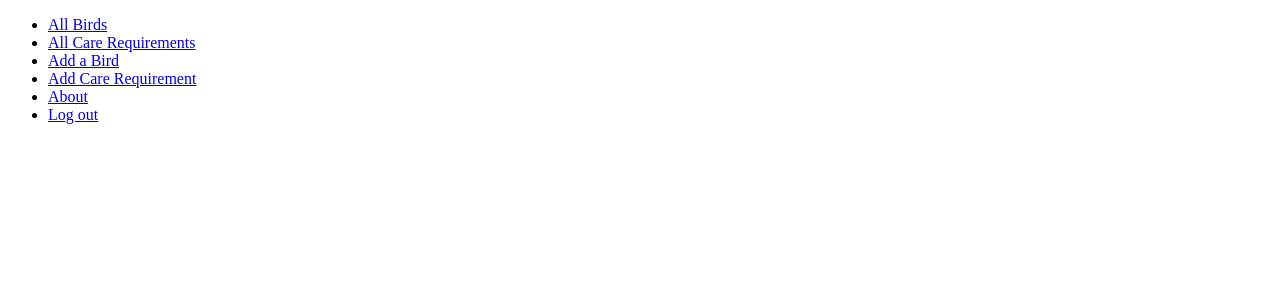
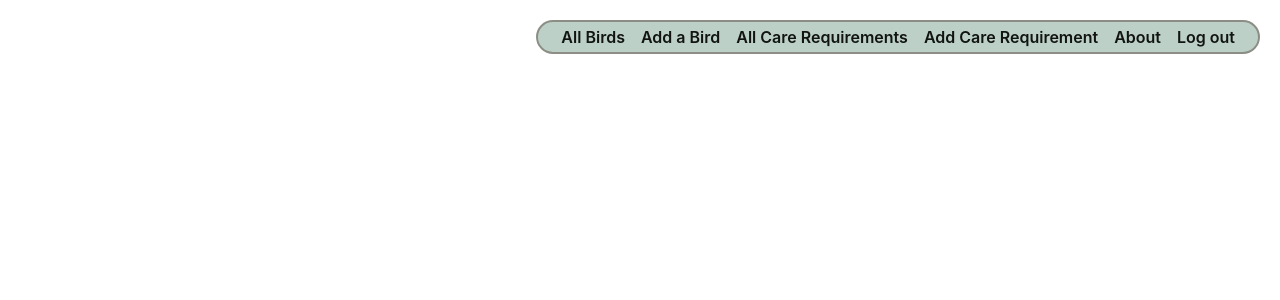
Before and after one commit to creyes25/bird-collector, a Django app: page /birds/ in a window 1280 px wide. Shown: the top 300 px of the page. Run offline with Django 4.2, Linux system fonts and the light colour scheme; the visitor is signed in with stand-in values (Sample User, id 1); data that the repository does not hold is empty.

Commit message:
style navigation bar, birds index and bird details

```diff
--- a/main_app/static/css/base.css
+++ b/main_app/static/css/base.css
@@ -0,0 +1,271 @@
+html {
+  box-sizing: border-box
+}
+
+/* The Universal Selector */
+*, /* All elements*/
+*::before, /* All ::before pseudo-elements */
+*::after { /* All ::after pseudo-elements */
+  /* height & width will now include border & padding by default
+     but can be over-ridden as needed */
+  box-sizing: inherit;
+}
+
+/* resets font size to be 62.5% of the user preference -
+     in most browser configurations this will be 10px */
+:root {
+  font-size: 62.5%
+}
+
+body {
+  margin: 0;
+  display: flex;
+  flex-direction: column;
+  align-items: center;
+  font-family: -apple-system, BlinkMacSystemFont, 'Segoe UI', 'Roboto',
+    'Oxygen', 'Ubuntu', 'Cantarell', 'Fira Sans', 'Droid Sans',
+    'Helvetica Neue', sans-serif;
+  min-height: 100vh;
+  --nav-bg: #bcd0c7c5;
+  --nav-bg-ff:#bcd0c7d6;
+  --borders: #898980ec solid 2px;
+  --text-color: rgb(17, 20, 17);
+  --link-hover-color: #6c7a5dfb;
+  --button-bg: rgb(245, 245, 245);
+  --button-bg-hover: rgb(226, 226, 226);
+  --submit: rgb(26, 128, 0);
+  --warn: rgb(255, 102, 0);
+  --danger: rgb(220, 20, 30);
+  --secondary: rgb(57, 57, 57);
+  --card-box-shadow: 5px 5px 6px -1px #AAA;
+  --font-xtreme: 4.2rem;
+  --font-xxl: 3.6rem;
+  --font-xl: 2.4rem;
+  --font-l: 1.8rem;
+  --font-reg: 1.6rem;
+  --card-border-radius: 6px;
+}
+
+header {
+  width: 100%;
+  background: var(--nav-bg-ff); /* rgba(104, 197, 248, .9) */
+  border-bottom: var(--borders);
+}
+
+nav {
+  margin: 10px;
+}
+
+ul {
+  margin: 0;
+  list-style: none;
+  padding: 0;
+}
+
+main {
+  width: 100%;
+  padding: 0 10px;
+}
+
+h2 {
+  font-size: var(--font-xl);
+}
+
+nav a {
+  text-decoration: none;
+  color: var(--text-color);
+  font-weight: 600;
+  font-size: 16px;
+}
+
+nav a:hover {
+  color: var(--link-hover-color)
+}
+
+nav ul {
+  display: flex;
+  align-items: center;
+  justify-content: center;
+  flex-wrap: wrap;
+}
+
+nav li {
+  padding: 5px 8px;
+}
+
+.header-logo-container {
+  margin: auto;
+  padding: 10px 20px 0;
+  max-width: 500px;
+}
+
+.page-header {
+  display: flex;
+  align-items: center;
+  margin: 20px;
+}
+
+.btn {
+  font-size: var(--font-l);
+  padding: 8px 16px;
+  border-radius: 6px;
+  border-width: 2px;
+  border-style: solid;
+  text-decoration: none;
+  background-color: var(--button-bg);
+  font-weight: 600;
+  cursor: pointer;
+  font-family: inherit;
+  margin-right: 10px;
+}
+
+.btn:hover {
+  background-color: var(--button-bg-hover);
+}
+
+.submit {
+  color: var(--submit);
+  border-color: var(--submit);
+}
+
+.secondary {
+  color: var(--secondary);
+  border-color: var(--secondary);
+}
+
+.warn {
+  color: var(--warn);
+  border-color: var(--warn);
+}
+
+.danger {
+  color: var(--danger);
+  border-color: var(--danger);
+}
+
+.page-header h1 {
+  font-size: var(--font-xxl);
+  margin: 0;
+}
+
+.page-header img {
+  height: 40px;
+  margin-left:15px;
+}
+
+.page-header img:first-of-type {
+  margin-left: 20px;
+}
+
+.page-content {
+  font-size: var(--font-reg);
+}
+
+@media only screen and (min-width: 768px) {
+  header {
+    position: sticky;
+    display: flex;
+    flex-direction: row;
+    top: 0;
+    align-items: center;
+  }
+
+  main {
+    max-width: 1300px;
+    min-height: calc(100vh - 53px);
+  }
+
+  nav,
+  .header-logo-container {
+    margin: 10px 0;
+    padding: 0 15px;
+  }
+
+  /* visual fix to help align logo */
+  .header-logo-container {
+    padding-top: 3px;
+  }
+
+  nav {
+    margin-left: auto;
+    display: flex;
+    justify-content: center;
+  }
+
+  nav ul {
+    flex-wrap: nowrap;
+  }
+
+  .header-logo-container {
+    width: 213px;
+  }
+
+  .page-header h1 {
+    font-size: var(--font-xtreme);
+  }
+
+  .page-header img {
+    height: 50px;
+    margin-left:20px;
+  }
+
+  .page-header img:first-of-type {
+    margin-left: 25px;
+  }
+
+  @supports (-webkit-backdrop-filter: none) or (backdrop-filter: none) {
+    header {
+      background: var(--nav-bg);
+      -webkit-backdrop-filter: blur(3px);
+      backdrop-filter: blur(3px);
+    }
+  }
+}
+
+@media only screen and (min-width: 1024px) {
+  main {
+    min-height: calc(100vh - 55px);
+  }
+
+  header {
+    margin: 20px 20px 0 20px;
+    width: calc(100vw - 40px);
+    max-width: 1920px;
+    top: 20px;
+    background-color: transparent;
+    border-bottom: none;
+  }
+
+  nav,
+  .header-logo-container {
+    margin: 0;
+    background: var(--nav-bg-ff);
+    border: var(--borders);
+    border-radius: 18px;
+  }
+
+  nav {
+    margin-left: auto;
+  }
+
+  .header-logo-container {
+    /* visual fix to help align logo */
+    padding-top: 6px;
+    width: 256px;
+    height: 35px;
+  }
+
+  @supports (-webkit-backdrop-filter: none) or (backdrop-filter: none) {
+    header {
+      -webkit-backdrop-filter: none;
+      backdrop-filter: none;
+    }
+
+    nav,
+    .header-logo-container {
+      background: #BCD0C7;
+      -webkit-backdrop-filter: blur(3px);
+      backdrop-filter: blur(3px);
+    }
+  }
+}
--- a/main_app/static/css/birds/bird-index.css
+++ b/main_app/static/css/birds/bird-index.css
@@ -0,0 +1,39 @@
+.card-container {
+  padding: 0 30px;
+  display: flex;
+  justify-content: center;
+  flex-wrap: wrap;
+  margin-top: 10%;
+}
+
+.card {
+  width: 275px;
+  margin: 10px;
+  border: var(--borders);
+  box-shadow: var(--card-box-shadow);
+}
+
+.card-content {
+  padding: 10px;
+  width: 100%;
+}
+
+.usr-img {
+  width: 100%;
+  border-radius: var(--card-border-radius);
+}
+
+.card > a {
+  text-decoration: none;
+  color: var(--text-color);
+}
+
+.card h2 {
+  margin: 10px 0;
+  font-size: var(--font-xl);
+}
+
+.card p {
+  margin: 5px 0;
+  font-size: var(--font-reg);
+}
--- a/main_app/templates/base.html
+++ b/main_app/templates/base.html
@@ -18,9 +18,9 @@
     <nav>
       <ul>
         {% if user.is_authenticated %}
-          <li><a href="{% url 'birds_index' %} ">All Birds</a></li>
+        <li><a href="{% url 'birds_index' %} ">All Birds</a></li>
+        <li><a href="{% url 'birds_create' %}">Add a Bird</a></li>
           <li><a href="{% url 'cares_index' %} ">All Care Requirements</a></li>
-          <li><a href="{% url 'birds_create' %}">Add a Bird</a></li>
           <li><a href="{% url 'cares_create' %}">Add Care Requirement</a></li>
           <li><a href="{% url 'about' %}">About</a></li>
           <li><a href="{% url 'logout' %}">Log out</a></li>
--- a/main_app/templates/birds/index.html
+++ b/main_app/templates/birds/index.html
@@ -5,7 +5,7 @@
 <link
   rel="stylesheet"
   type="text/css"
-  {% comment %} href="{% static 'css/birds/bird-index.css' %}" {% endcomment %}
+  href="{% static 'css/birds/bird-index.css' %}"
 />
 {% endblock  %}
 
```
Also changed, not shown: main_app/static/css/birds/bird-detail.css (+211 -0 lines), main_app/static/css/home.css (+86 -0 lines), main_app/templates/birds/details.html (+4 -4 lines).
